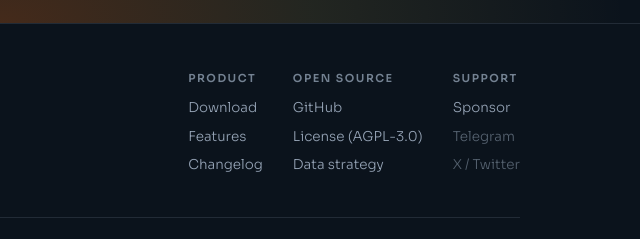
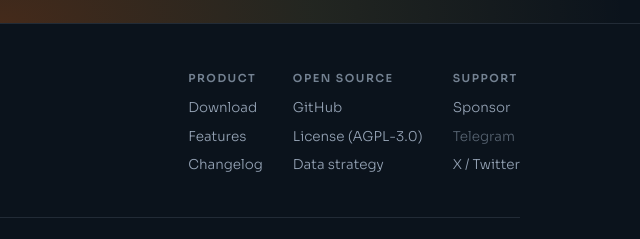
Before and after one commit to ChartHorizon/charthorizon, a plain HTML site: page site/index.html in a window 1280 px wide. Shown: the part 3926-4165 px from the top of the page, 640-1280 px from the left. Drawn offline with Linux system fonts and the light colour scheme.

Commit message:
fix(site): X / Twitter footer link now active (was coming-soon placeholder)

```diff
--- a/site/index.html
+++ b/site/index.html
@@ -295,7 +295,7 @@
       <div class="foot-links">
         <div class="foot-col"><h6>Product</h6><a href="https://github.com/ChartHorizon/charthorizon/releases/latest" target="_blank" rel="noopener">Download</a><a href="#features">Features</a><a href="https://github.com/ChartHorizon/charthorizon/releases" target="_blank" rel="noopener">Changelog</a></div>
         <div class="foot-col"><h6>Open source</h6><a href="https://github.com/ChartHorizon/charthorizon" target="_blank" rel="noopener">GitHub</a><a href="https://github.com/ChartHorizon/charthorizon/blob/main/LICENSE" target="_blank" rel="noopener">License (AGPL-3.0)</a><a href="https://github.com/ChartHorizon/charthorizon/blob/main/DATA_STRATEGY.md" target="_blank" rel="noopener">Data strategy</a></div>
-        <div class="foot-col"><h6>Support</h6><a href="https://github.com/sponsors/ChartHorizon">Sponsor</a><span class="soon">Telegram</span><span class="soon">X / Twitter</span></div>
+        <div class="foot-col"><h6>Support</h6><a href="https://github.com/sponsors/ChartHorizon">Sponsor</a><span class="soon">Telegram</span><a href="https://x.com/charthorizon" target="_blank" rel="noopener">X / Twitter</a></div>
       </div>
     </div>
     <div class="disclaimer">
```
